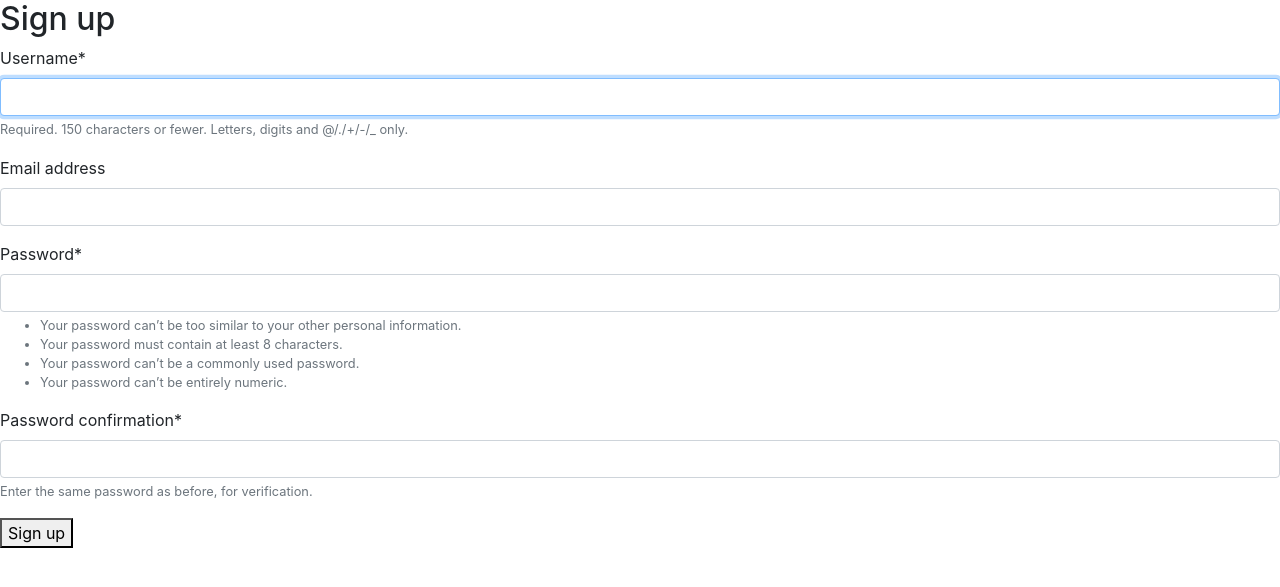
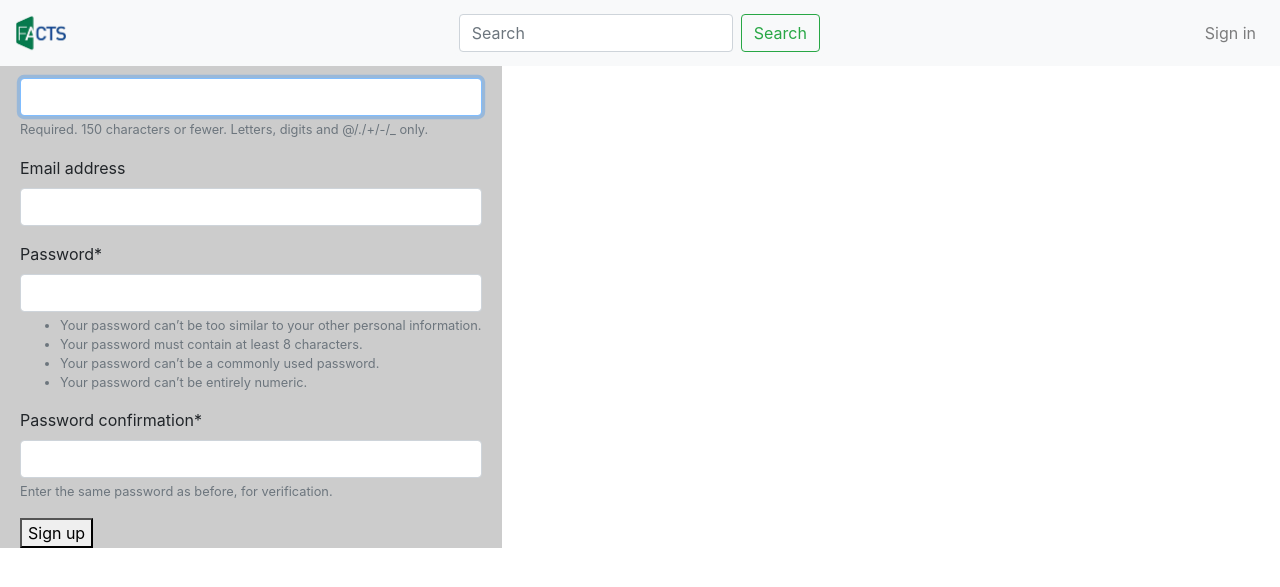
Before and after one commit to kiprotichdominic/Facts, a Django app: page /users/signup/ in a window 1280 px wide. Shown: the top 587 px of the page. Run offline with Django 3.2, Linux system fonts and the light colour scheme; some libraries are stand-ins or nearby versions.

Commit message:
created the home page navigation bar

```diff
--- a/static/css/main.css
+++ b/static/css/main.css
@@ -1,3 +1,10 @@
 /* NAVBAR */
 
 /* NAVBAR */
+nav{
+    position: fixed;
+    background: rgba(0, 0, 0, 0.2);
+    padding:0px 20px;
+
+
+  }
--- a/templates/buyer/index.html
+++ b/templates/buyer/index.html
@@ -1,4 +1,4 @@
 {% extends 'base.html' %}
 {% block content %}
-test buyer
+
 {% endblock content %}
--- a/templates/navbar.html
+++ b/templates/navbar.html
@@ -0,0 +1,27 @@
+
+{%block content%}
+<nav >
+    <!-- Navbar brand -->
+    <nav class="navbar nav-wrapper fixed-top scrolling-navbar navbar-expand-lg navbar-light bg-light">
+      <a class="navbar-brand flex-grow-1" href="#">
+        <img src="/static/images/facts.png" height="40" class="d-inline-block align-top "
+        alt="mdb logo">
+      </a>
+      <div class="flex-grow-1 d-flex">
+          <form class="form-inline flex-nowrap bg-light mx-0 mx-lg-auto rounded p-1">
+              <input class="form-control mr-sm-2" type="search" placeholder="Search" aria-label="Search">
+              <button class="btn btn-outline-success" type="submit">Search</button>
+          </form>
+      </div>
+      <button class="navbar-toggler" type="button" data-toggle="collapse" data-target="#navbarNavAltMarkup" aria-controls="navbarNavAltMarkup" aria-expanded="false" aria-label="Toggle navigation">
+          <span class="navbar-toggler-icon"></span>
+      </button>
+      <div class="collapse navbar-collapse" id="navbarNavAltMarkup">
+          <div class="navbar-nav ml-auto">
+              <a class="nav-item nav-link" href="#">Sign in </a>
+
+          </div>
+      </div>
+  </nav>
+
+  {%endblock%}
```
Also changed, not shown: static/images/facts.png (added).
